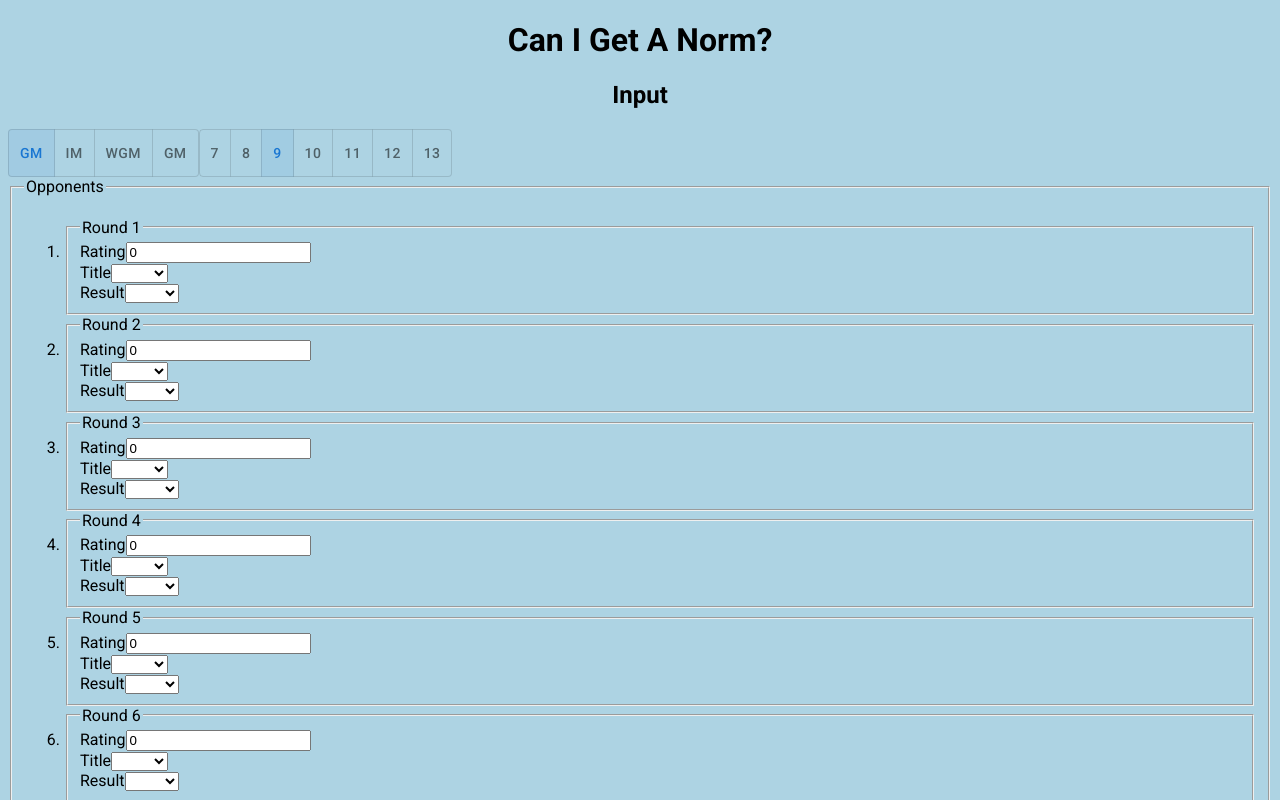
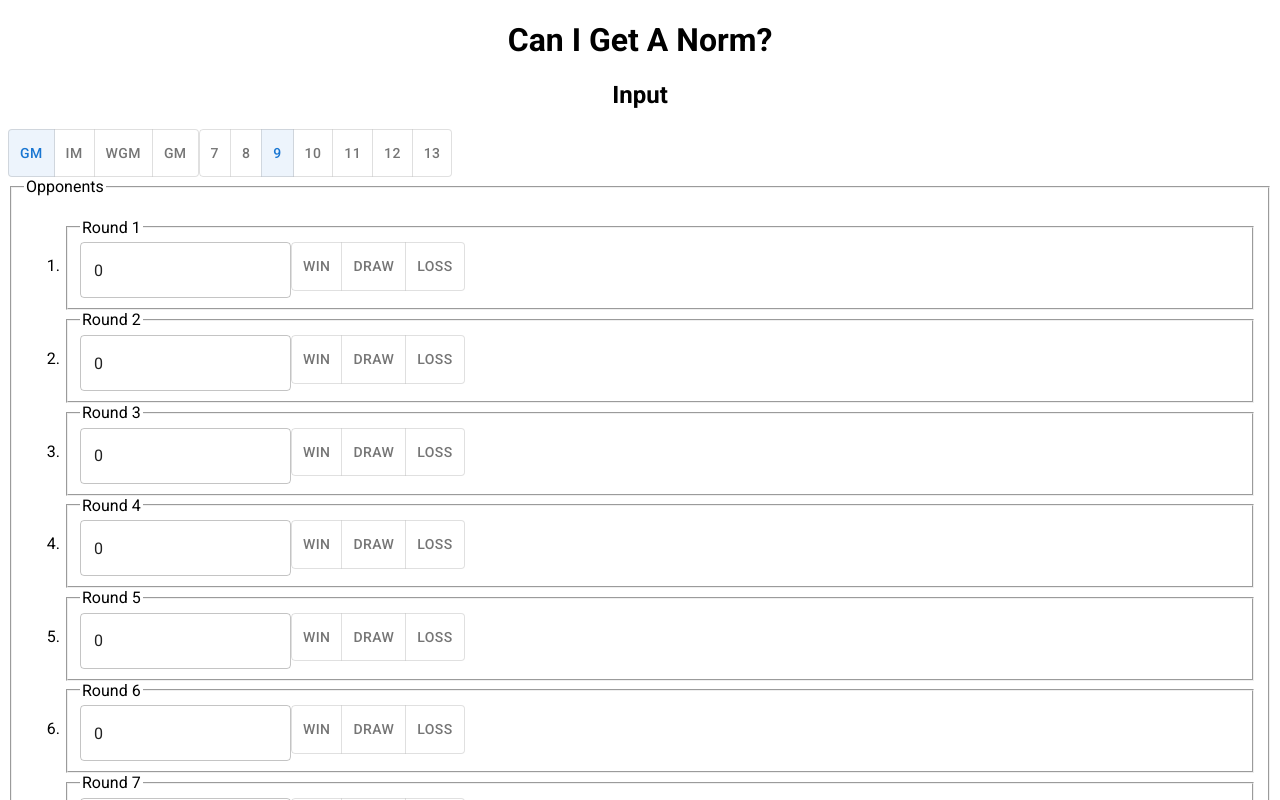
Before and after one commit to PeterLombaers/cigan, a React (Vite) app: page / in a window 1280 px wide. Shown: the top 800 px of the page. Built offline with nearby package versions, Linux system fonts and the light colour scheme.

Commit message:
Use MUI for opponent input

```diff
--- a/src/App.jsx
+++ b/src/App.jsx
@@ -7,19 +7,19 @@ function App() {
   const [nRounds, setNRounds] = useState(9);
   const [normType, setNormType] = useState("GM");
   const [opponents, setOpponents] = useState([
-    { round: 1, rating: 0, title: "", result: "" },
-    { round: 2, rating: 0, title: "", result: "" },
-    { round: 3, rating: 0, title: "", result: "" },
-    { round: 4, rating: 0, title: "", result: "" },
-    { round: 5, rating: 0, title: "", result: "" },
-    { round: 6, rating: 0, title: "", result: "" },
-    { round: 7, rating: 0, title: "", result: "" },
-    { round: 8, rating: 0, title: "", result: "" },
-    { round: 9, rating: 0, title: "", result: "" },
-    { round: 10, rating: 0, title: "", result: "" },
-    { round: 11, rating: 0, title: "", result: "" },
-    { round: 12, rating: 0, title: "", result: "" },
-    { round: 13, rating: 0, title: "", result: "" },
+    { round: 1, rating: 0, result: "" },
+    { round: 2, rating: 0, result: "" },
+    { round: 3, rating: 0, result: "" },
+    { round: 4, rating: 0, result: "" },
+    { round: 5, rating: 0, result: "" },
+    { round: 6, rating: 0, result: "" },
+    { round: 7, rating: 0, result: "" },
+    { round: 8, rating: 0, result: "" },
+    { round: 9, rating: 0, result: "" },
+    { round: 10, rating: 0, result: "" },
+    { round: 11, rating: 0, result: "" },
+    { round: 12, rating: 0, result: "" },
+    { round: 13, rating: 0, result: "" },
   ]);
   return (
     <>
--- a/src/index.css
+++ b/src/index.css
@@ -3,7 +3,6 @@
     --secondary-color:rgb(225, 99, 48):
 }
 html {
-    background-color: var(--main-color);
     box-sizing: border-box;
     font-family: "Roboto";
 
--- a/src/input/Opponent.jsx
+++ b/src/input/Opponent.jsx
@@ -1,23 +1,12 @@
 import React from "react";
 import OpponentRating from "./OpponentRating.jsx";
-import OpponentTitle from "./OpponentTitle.jsx";
 import OpponentResult from "./OpponentResult.jsx";
 
 export default function Opponent({ opponent, setOpponent }) {
   function setRating(rating) {
     setOpponent({
       round: opponent.round,
-      rating: parseInt(rating),
-      title: opponent.title,
-      result: opponent.result,
-    });
-  }
-
-  function setTitle(title) {
-    setOpponent({
-      round: opponent.round,
-      rating: opponent.rating,
-      title: title,
+      rating: rating,
       result: opponent.result,
     });
   }
@@ -26,7 +15,6 @@ export default function Opponent({ opponent, setOpponent }) {
     setOpponent({
       round: opponent.round,
       rating: opponent.rating,
-      title: opponent.title,
       result: result,
     });
   }
@@ -39,11 +27,6 @@ export default function Opponent({ opponent, setOpponent }) {
         rating={opponent.rating}
         setRating={setRating}
       />
-      <OpponentTitle
-        round={opponent.round}
-        title={opponent.title}
-        setTitle={setTitle}
-      />
       <OpponentResult
         round={opponent.round}
         result={opponent.result}
--- a/src/input/OpponentRating.jsx
+++ b/src/input/OpponentRating.jsx
@@ -1,16 +1,37 @@
 import React from "react";
+import TextField from "@mui/material/TextField";
 
 export default function OpponentRating({ round, rating, setRating }) {
+  const [error, setError] = React.useState({
+    hasError: false,
+    helperText: null,
+  });
+
+  const handleChange = (input) => {
+    if (input === "unrated") {
+      setError({ hasError: false, helperText: null });
+      setRating("unrated");
+    } else {
+      const inputRating = parseInt(input);
+      if (isNaN(inputRating)) {
+        setError({ hasError: true, helperText: "rating or 'unrated'" });
+        setRating(null);
+      } else {
+        setError({ hasError: false, helperText: null });
+        setRating(inputRating);
+      }
+    }
+  };
   return (
-    <div className="opponent-rating">
-      <label htmlFor={"opponent-rating-" + round}>Rating</label>
-      <input
-        type="number"
-        id={"opponent-rating-" + round}
-        name="opponent-rating"
-        value={rating}
-        onChange={(e) => setRating(e.target.value)}
-      />
-    </div>
+    <TextField
+      id={"rating-round-" + round}
+      error={error.hasError}
+      variant="outlined"
+      value={rating}
+      helperText={error.helperText}
+      onChange={(event) => {
+        handleChange(event.target.value);
+      }}
+    />
   );
 }
--- a/src/input/OpponentResult.jsx
+++ b/src/input/OpponentResult.jsx
@@ -1,20 +1,34 @@
 import React from "react";
+import ToggleButton from "@mui/material/ToggleButton";
+import ToggleButtonGroup from "@mui/material/ToggleButtonGroup";
 
 export default function OpponentResult({ round, result, setResult }) {
+  const handleResult = (event, newResult) => {
+    if (newResult === null) {
+      setResult("");
+    } else {
+      setResult(newResult);
+    }
+  };
+
   return (
-    <div className="opponents-result">
-      <label htmlFor={"opponnent-result-" + round}>Result</label>
-      <select
-        name="opponents-result"
-        id={"opponents-result-" + round}
-        value={result}
-        onChange={(e) => setResult(e.target.value)}
-      >
-        <option value=""></option>
-        <option value="win">Win</option>
-        <option value="draw">Draw</option>
-        <option value="loss">Loss</option>
-      </select>
-    </div>
+    <ToggleButtonGroup
+      id={"result-round-" + round}
+      color="primary"
+      value={result}
+      exclusive
+      onChange={handleResult}
+      aria-label="result"
+    >
+      <ToggleButton value="win" aria-label="win">
+        Win
+      </ToggleButton>
+      <ToggleButton value="draw" aria-label="draw">
+        Draw
+      </ToggleButton>
+      <ToggleButton value="loss" aria-label="loss">
+        Loss
+      </ToggleButton>
+    </ToggleButtonGroup>
   );
 }
--- a/src/input/OpponentTitle.jsx
+++ /dev/null
@@ -1,23 +0,0 @@
-import React from "react";
-
-export default function OpponentTitle({ round, title, setTitle }) {
-  return (
-    <div className="opponents-title">
-      <label htmlFor={"opponents-title-" + round}>Title</label>
-      <select
-        name="opponents-title"
-        id={"opponents-title-" + round}
-        value={title}
-        onChange={(e) => setTitle(e.target.value)}
-      >
-        <option value=""></option>
-        <option value="GM">GM</option>
-        <option value="IM">IM</option>
-        <option value="FM">FM</option>
-        <option value="WGM">WGM</option>
-        <option value="WIM">WIM</option>
-        <option value="WFM">WFM</option>
-      </select>
-    </div>
-  );
-}
```
